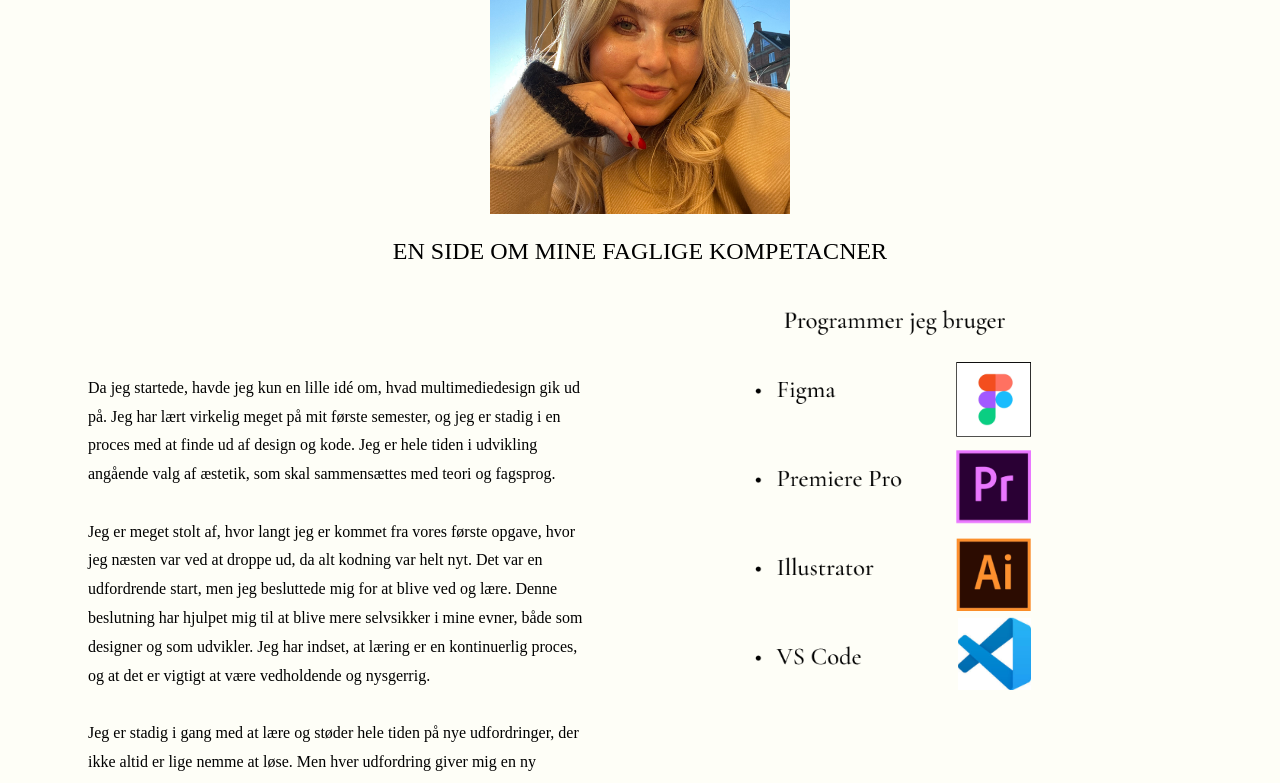
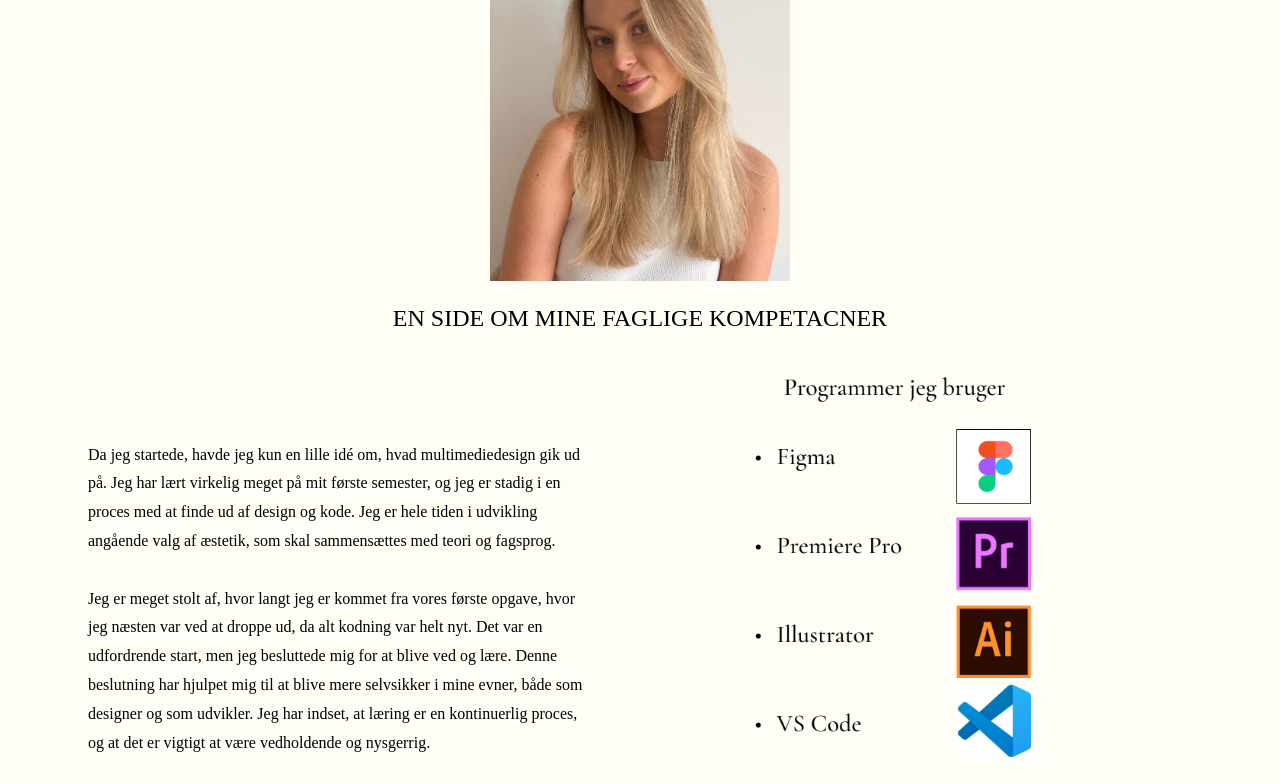
Before and after one commit to cillerohde/portfolioe, a plain HTML site: page om_mig.html in a window 1280 px wide. Shown: the part 154-937 px from the top of the page. Drawn offline with Linux system fonts and the light colour scheme.

Commit message:
nyt billede

```diff
--- a/om_mig.html
+++ b/om_mig.html
@@ -50,7 +50,7 @@
 
     <div class="del1">
         <h1>OM MIG</h1>
-        <img src="assets/billedeafmig1.jpeg" alt="">
+        <img src="assets/billedeafmig.jpeg" alt="">
         <h2>EN SIDE OM MINE FAGLIGE KOMPETACNER</h2>
     </div>
 
```
Also changed, not shown: assets/billedeafmig.jpeg (added), assets/billedeafmig1.jpeg (deleted).
